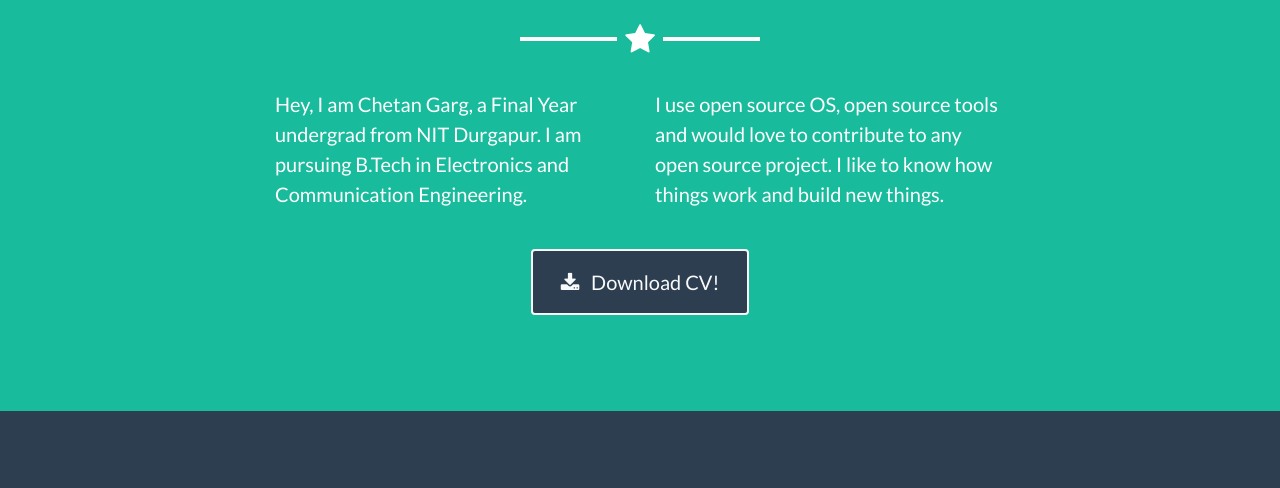
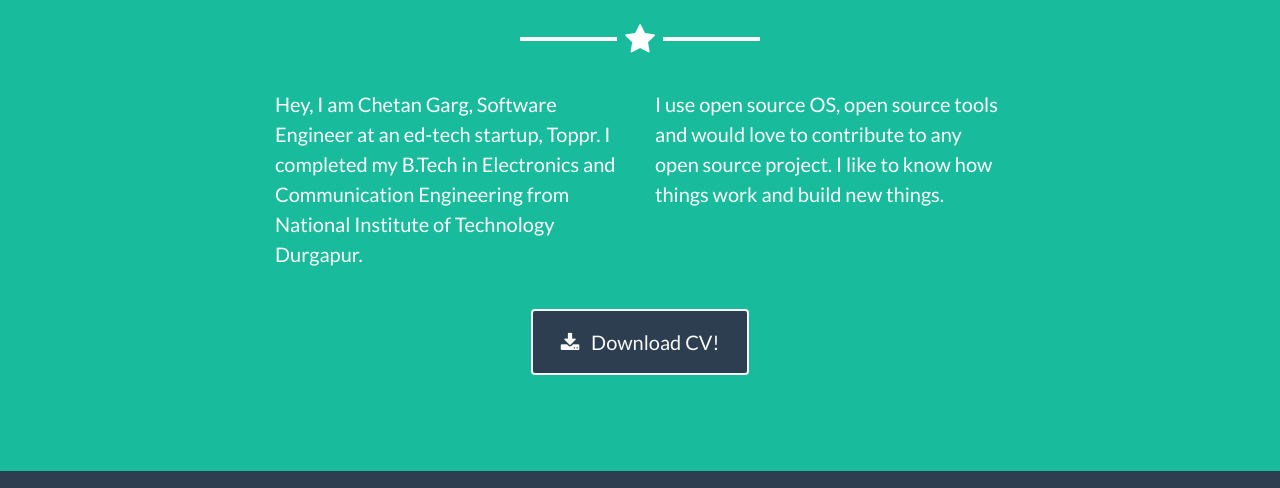
Before and after one commit to pkaushal-bharat/pkaushal-bharat.github.io, a plain HTML site: page index.html in a window 1280 px wide. Shown: the part 1632-2120 px from the top of the page. Drawn offline with Linux system fonts and the light colour scheme.

Commit message:
Updates about section

```diff
--- a/index.html
+++ b/index.html
@@ -117,7 +117,7 @@
         <hr class="star-light mb-5">
         <div class="row">
           <div class="col-lg-4 ml-auto">
-            <p class="lead">Hey, I am Chetan Garg, a Final Year undergrad from NIT Durgapur. I am pursuing B.Tech in Electronics and Communication Engineering. </p>
+            <p class="lead">Hey, I am Chetan Garg, Software Engineer at an ed-tech startup, Toppr. I completed my B.Tech in Electronics and Communication Engineering from National Institute of Technology Durgapur. </p>
           </div>
           <div class="col-lg-4 mr-auto">
             <p class="lead">I use open source OS, open source tools and would love to contribute to any open source project. I like to know how things work and build new things.</p>
```
